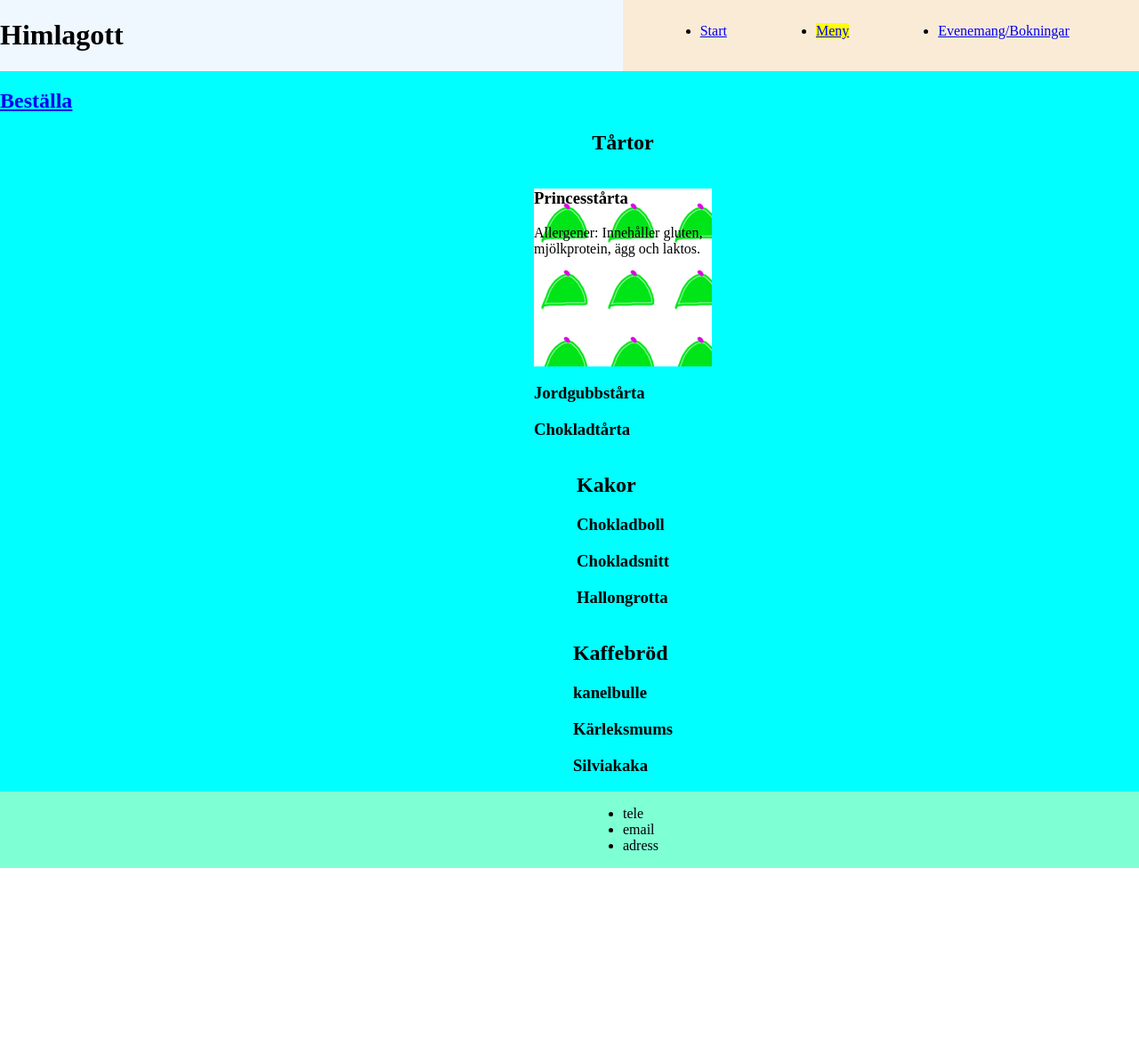
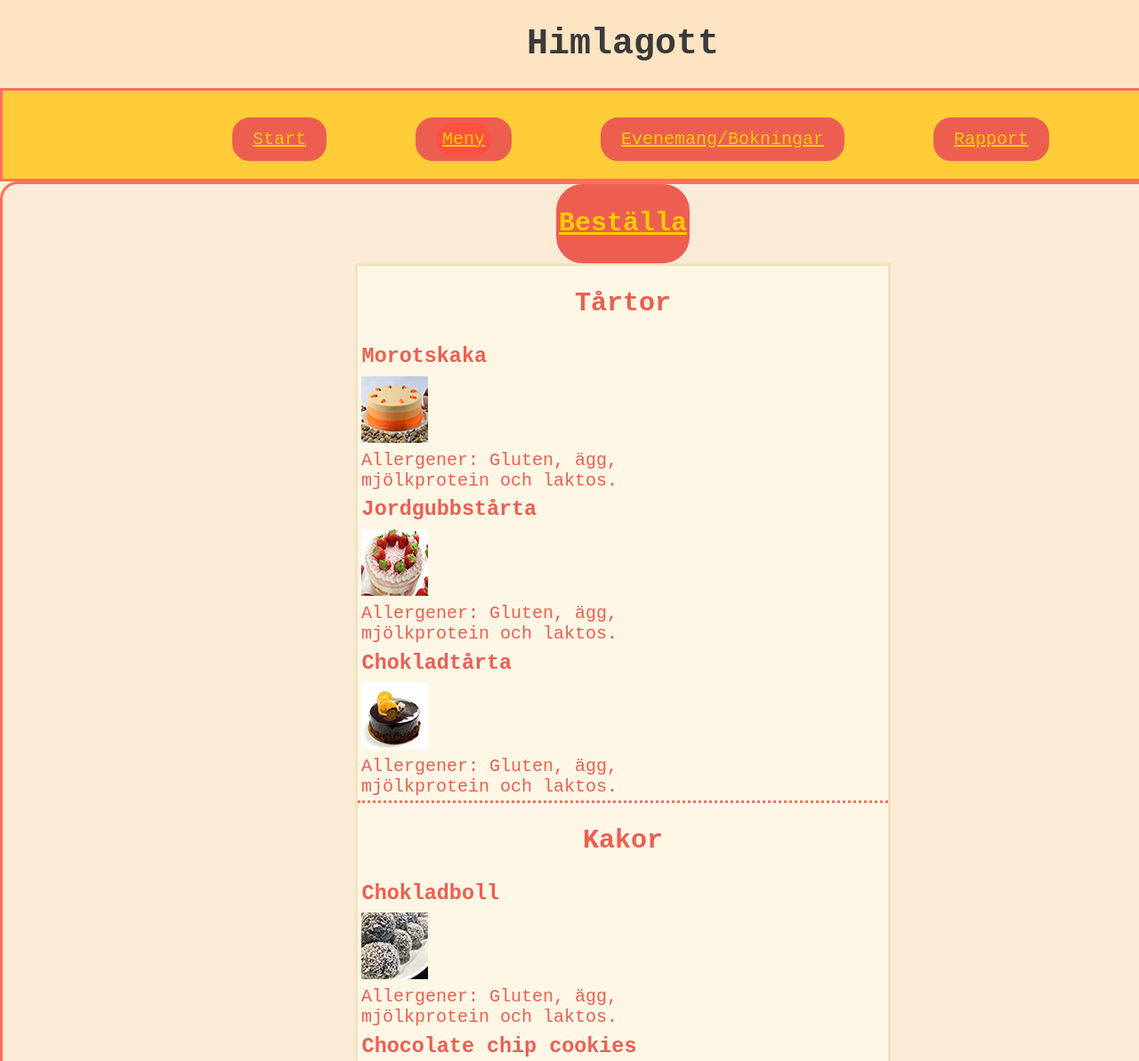
Before and after one commit to ValterBerglund/Webbteknik1-U3, a plain HTML site: page menu.html in a window 1280 px wide. Shown: the top 1193 px of the page at 89% size. Before the commit the page ends 976 px from the top, so only its background shows below. Drawn offline with Linux system fonts and the light colour scheme.

Commit message:
menudone

```diff
--- a/css/styles.css
+++ b/css/styles.css
@@ -16,28 +16,39 @@ div {
 html,
 body {
     min-height: 100vh;
+    font-size: 20px;
 }
 
 body {
     display: grid;
     grid-template-columns: auto repeat(2, 700px) auto;
-    grid-template-rows: min-content auto min-content;
+    grid-template-rows: min-content min-content auto min-content;
     grid-template-areas:
-        "header  header nav  nav"
+        "header  header header  header"
+        "nav    nav nav nav"
         ".   main   main    ."
         "footer   footer footer  footer";
+    font-family: 'Courier New', monospace;
+    background-color: #fdf0d5;
+    color: #3a3a3a;
+    background-image: radial-gradient(circle, #ffcc00 10%, transparent 10%),
+        radial-gradient(circle, #ff6f61 10%, transparent 10%);
+    background-size: 50px 50px, 50px 50px;
+    background-position: 0 0, 25px 25px;
 }
 
 /* header */
 header {
-    background-color: aliceblue;
+    background-color: bisque;
     grid-area: header;
+    text-align: center;
 }
 
 /* nav */
 nav {
-    background-color: antiquewhite;
+    background-color: rgb(255, 205, 55);
     grid-area: nav;
+    border: #ff6f61 solid;
 }
 
 nav ul {
@@ -47,49 +58,142 @@ nav ul {
     padding-top: 10px;
 }
 
+nav ul li {
+    border: #ed5e51 solid;
+    background-color: #ed5e51;
+    border-radius: 1em;
+    padding: 0.5rem 1rem;
+    list-style: none;
+}
+
 .thispage {
-    background-color: yellow;
+    background-color: #ff5141;
+    border: #ff5141 solid;
+    padding: 0.2em;
+    border-radius: 1em;
+}
+
+nav ul li a {
+    color: #ffcc00;
+}
+
+nav ul li a:visited {
+    color: #ffcc00;
+}
+
+.startevenemang ol li a:visited {
+    color: #ed5e51;
 }
 
 /* main */
 main {
-    background-color: aqua;
+    background-color: antiquewhite;
     grid-area: main;
+    border: #ff6f61 solid;
+    border-radius: 1em;
+    display: flex;
+    flex-direction: column;
+    justify-content: center;
+    align-items: center;
+    max-width: 100%;
 }
 
 .rubrik {
     text-align: center;
 }
 
-/* start */
-.start {
-    display: flex;
-    flex-direction: column;
-    align-items: center;
+.info {
+    background-color: #fff7e6;
+    max-width: 70%;
+    border:#f4e2bf solid;
+    margin-top: 0;
+    color: #ed5e51;
 }
 
-.info {
-    max-width: 500px;
+.info ul {
+    list-style-type: square;
+}
+
+ol {
+    text-decoration: none;
+    list-style-position: inside;
+}
+
+.times, .startevenemang, .info2 {
+    text-align: center;
+    list-style-position: inside;
+    border-bottom: #ff6f61 dotted;
+}
+
+.iframe-container {
+    text-align: center;
+}
+
+iframe {
+    display: inline-block;
+}
+
+div small a {
+    color: #ed5e51;
+}
+
+div small a:visited {
+    color: #ed5e51;
 }
 
 /* menu */
+.order {
+    border: #ed5e51 solid;
+    background-color: #ed5e51;
+    border-radius: 1.5em;
+}
+
+.orderlink {
+    color: #ffcc00;
+}
+
+.orderlink a:visited {
+    color: #ffcc00;
+}
+
 .items {
+    background-color: #fff7e6;
+    max-width: 80%;
+    border:#f4e2bf solid;
+    margin-top: 0;
+    color: #ed5e51;
+}
+
+.item {
     display: flex;
     flex-direction: column;
-    justify-content: center;
-    align-items: center;
 }
 
-.cake1 {
-    background-image: url(../img/test3.png);
-    width: 200px;
-    height: 200px;
+.item h3, .item p, .item img {
+    padding: 0;
+    margin: 0.2em;
+}
+
+.item img {
+    max-width: 100%;
+    max-height: 100%;
+    object-fit: contain;
+    align-self: flex-start;
+}
+
+.item p {
+    width: 50%;
+}
+
+.cakes, .cookie, .pastry {
+    border-bottom: #ff6f61 dotted;
 }
 
 /* footer */
 footer {
-    background-color: aquamarine;
+    background-color: rgb(75, 239, 170);
     grid-area: footer;
+    border-top: aquamarine solid;
 }
 
 .kontakt {
--- a/menu.html
+++ b/menu.html
@@ -1,10 +1,10 @@
 <!DOCTYPE html>
-<html lang="en">
+<html lang="sv">
 
 <head>
     <meta charset="UTF-8">
     <meta name="viewport" content="width=device-width, initial-scale=1.0">
-    <title>Hem</title>
+    <title>Himlagott Menu</title>
     <link rel="stylesheet" href="../css/styles.css">
 </head>
 
@@ -22,58 +22,74 @@
     </nav>
     <main>
         <div class="order">
-            <h2><a href="formmenu.html">Beställa</a></h2>
+            <h2><a class="orderlink" href="formmenu.html">Beställa</a></h2>
         </div>
-        <h2 class="rubrik">Tårtor</h2>
         <section class="items">
             <div class="cakes">
-                <div class="cake1">
-                    <h3>Princesstårta</h3>
-                    <p>Allergener: Innehåller gluten, mjölkprotein, ägg och laktos.</p>
+                <h2 class="rubrik">Tårtor</h2>
+                <div class="item">
+                    <h3>Morotskaka</h3>
+                    <img src="../img/morotskaka.png" alt="en bild av en morotskaka">
+                    <p>Allergener: Gluten, ägg, mjölkprotein och laktos.</p>
                 </div>
                 <div class="item">
                     <h3>Jordgubbstårta</h3>
+                    <img src="../img/strawberrycake.png" alt="en bild av en jordgubbstårta">
+                    <p>Allergener: Gluten, ägg, mjölkprotein och laktos.</p>
                 </div>
                 <div class="item">
                     <h3>Chokladtårta</h3>
+                    <img src="../img/chocolatecake.png" alt="en bild av en chokladtårta">
+                    <p>Allergener: Gluten, ägg, mjölkprotein och laktos.</p>
                 </div>
             </div>
-
             <div class="cookie">
-                <h2>Kakor</h2>
+                <h2 class="rubrik">Kakor</h2>
                 <div class="item">
                     <h3>Chokladboll</h3>
+                    <img src="../img/chocolateball.png" alt="en bild av en Chokladboll">
+                    <p>Allergener: Gluten, ägg, mjölkprotein och laktos.</p>
                 </div>
                 <div class="item">
-                    <h3>Chokladsnitt</h3>
+                    <h3>Chocolate chip cookies</h3>
+                    <img src="../img/chocolatecooke.png" alt="en bild av en chocolate chip cookie">
+                    <p>Allergener: Gluten, ägg, mjölkprotein och laktos.</p>
                 </div>
                 <div class="item">
-                    <h3>Hallongrotta</h3>
+                    <h3>Macarons</h3>
+                    <img src="../img/macarons.png" alt="en bild av en macaron">
+                    <p>Allergener: Ägg, mjölkprotein och laktos.</p>
                 </div>
             </div>
             <div class="pastry">
-                <h2>Kaffebröd</h2>
+                <h2 class="rubrik">Kaffebröd</h2>
                 <div class="item">
-                    <h3>kanelbulle</h3>
+                    <h3>Kanelbulle</h3>
+                    <img src="../img/cinnamonbuns.png" alt="en bild av kanelbullar">
+                    <p>Allergener: Ägg, mjölkprotein och laktos.</p>
                 </div>
                 <div class="item">
-                    <h3>Kärleksmums</h3>
+                    <h3>Munkar</h3>
+                    <img src="../img/donut.png" alt="en bild av ett paket munkar">
+                    <p>Allergener: Ägg, mjölkprotein och laktos.</p>
                 </div>
                 <div class="item">
-                    <h3>Silviakaka</h3>
+                    <h3>Fyllda munkar</h3>
+                    <img src="../img/filledonuts.png" alt="en bild av en fylld munk">
+                    <p>Allergener: Ägg, mjölkprotein och laktos.</p>
                 </div>
             </div>
         </section>
     </main>
     <footer>
-        </div>
         <div class="kontakt">
             <ul>
-                <li>tele</li>
-                <li>email</li>
-                <li>adress</li>
+                <li>Telefon: 012-345 6789</li>
+                <li>Email: info@himlagott.se</li>
+                <li>Adress: Vejdes plats 6, 352 52 Växjö</li>
             </ul>
         </div>
+        <p class="rubrik">&copy; 2024 Konditoriet Himlagott.</p>
     </footer>
 </body>
 
```
Also changed, not shown: index.html (+26 -23 lines), img/chocolateball.png (added), img/chocolatecake.png (added), img/chocolatecooke.png (added), img/cinnamonbuns.png (added), img/donut.png (added), img/filledonuts.png (added), img/macarons.png (added), img/morotskaka.png (added), img/strawberrycake.png (added), img/test2.png (deleted), img/test3.png (deleted), img/webbteknik uppgift2 test.png (deleted).
